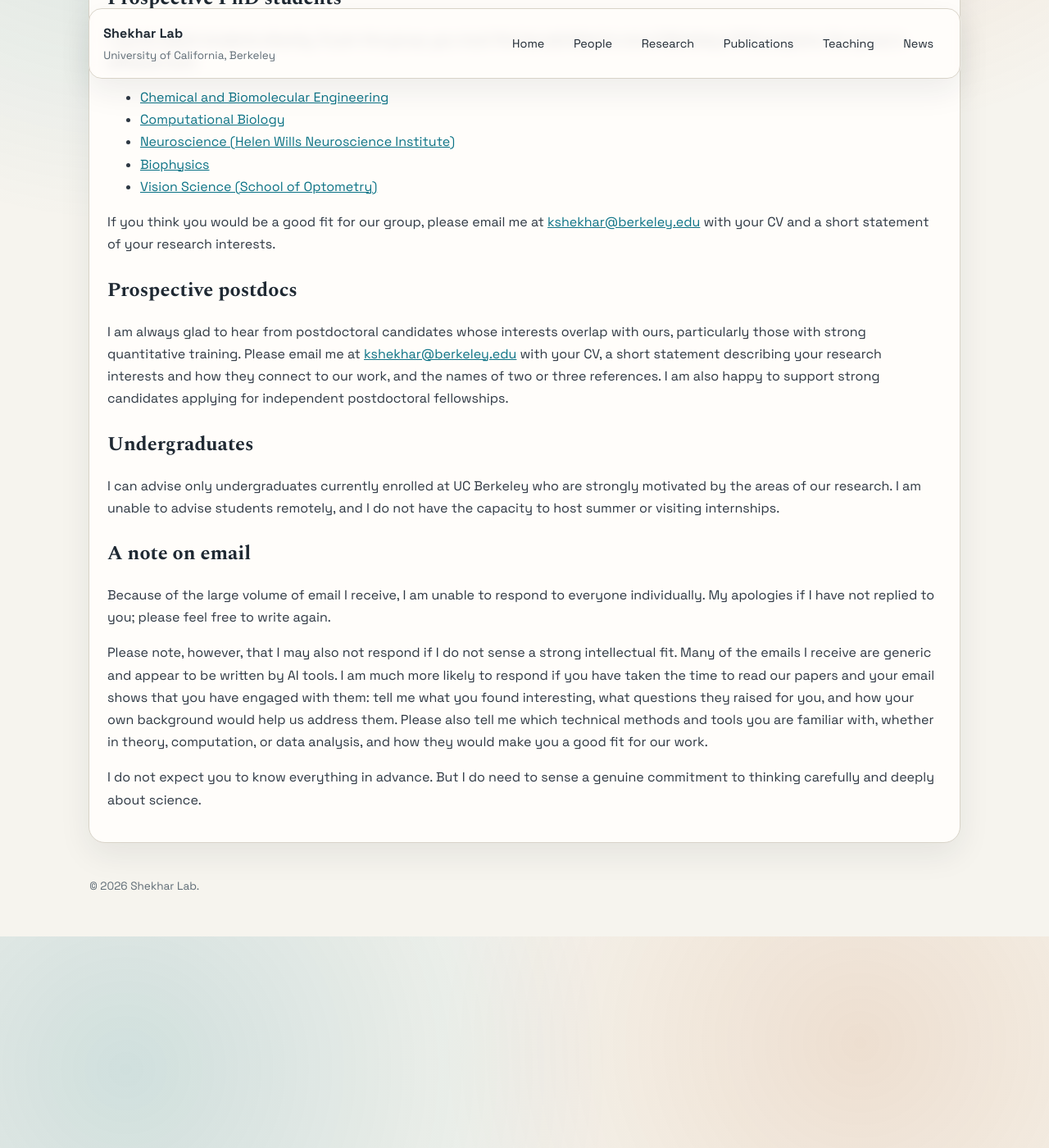
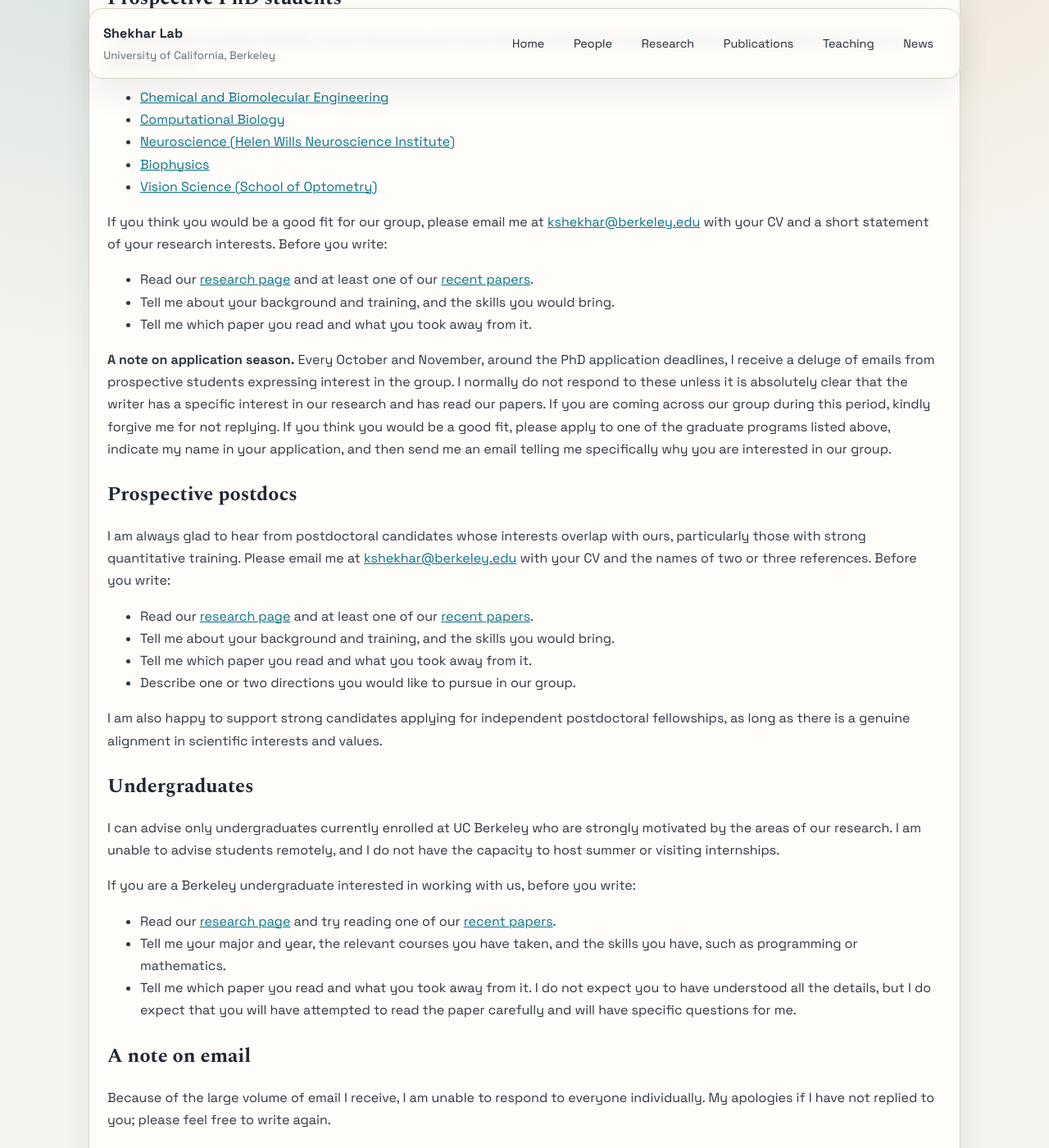
Before and after one commit to shekharlab/shekharlab.github.io, a Jekyll site: the page built from _pages/join.md, in a window 1280 px wide and 1400 px high, scrolled down 479 px. Shown: the whole window at 82% size. Built offline with Jekyll 4.4.1, drawn with Linux system fonts in a browser that asks for light colours; some of the changed text lies outside the part shown.

Commit message:
Join page: add guidelines for applicants and application-season note
Co-Authored-By: Claude Fable 5.2 <noreply@anthropic.com>

```diff
--- a/_pages/join.md
+++ b/_pages/join.md
@@ -22,20 +22,39 @@ I cannot admit students directly. To join the group, you must first be admitted
 - [Biophysics](https://qb3.berkeley.edu/biophysics/)
 - [Vision Science (School of Optometry)](https://vision.berkeley.edu/about-us/vision-science-program/)
 
-If you think you would be a good fit for our group, please email me at [kshekhar@berkeley.edu](mailto:kshekhar@berkeley.edu) with your CV and a short statement of your research interests.
+If you think you would be a good fit for our group, please email me at [kshekhar@berkeley.edu](mailto:kshekhar@berkeley.edu) with your CV and a short statement of your research interests. Before you write:
+
+- Read our [research page]({{ '/projects/' | relative_url }}) and at least one of our [recent papers]({{ '/publications/' | relative_url }}).
+- Tell me about your background and training, and the skills you would bring.
+- Tell me which paper you read and what you took away from it.
+
+**A note on application season.** Every October and November, around the PhD application deadlines, I receive a deluge of emails from prospective students expressing interest in the group. I normally do not respond to these unless it is absolutely clear that the writer has a specific interest in our research and has read our papers. If you are coming across our group during this period, kindly forgive me for not replying. If you think you would be a good fit, please apply to one of the graduate programs listed above, indicate my name in your application, and then send me an email telling me specifically why you are interested in our group.
 
 ## Prospective postdocs
 
-I am always glad to hear from postdoctoral candidates whose interests overlap with ours, particularly those with strong quantitative training. Please email me at [kshekhar@berkeley.edu](mailto:kshekhar@berkeley.edu) with your CV, a short statement describing your research interests and how they connect to our work, and the names of two or three references. I am also happy to support strong candidates applying for independent postdoctoral fellowships.
+I am always glad to hear from postdoctoral candidates whose interests overlap with ours, particularly those with strong quantitative training. Please email me at [kshekhar@berkeley.edu](mailto:kshekhar@berkeley.edu) with your CV and the names of two or three references. Before you write:
+
+- Read our [research page]({{ '/projects/' | relative_url }}) and at least one of our [recent papers]({{ '/publications/' | relative_url }}).
+- Tell me about your background and training, and the skills you would bring.
+- Tell me which paper you read and what you took away from it.
+- Describe one or two directions you would like to pursue in our group.
+
+I am also happy to support strong candidates applying for independent postdoctoral fellowships, as long as there is a genuine alignment in scientific interests and values.
 
 ## Undergraduates
 
 I can advise only undergraduates currently enrolled at UC Berkeley who are strongly motivated by the areas of our research. I am unable to advise students remotely, and I do not have the capacity to host summer or visiting internships.
 
+If you are a Berkeley undergraduate interested in working with us, before you write:
+
+- Read our [research page]({{ '/projects/' | relative_url }}) and try reading one of our [recent papers]({{ '/publications/' | relative_url }}).
+- Tell me your major and year, the relevant courses you have taken, and the skills you have, such as programming or mathematics.
+- Tell me which paper you read and what you took away from it. I do not expect you to have understood all the details, but I do expect that you will have attempted to read the paper carefully and will have specific questions for me.
+
 ## A note on email
 
 Because of the large volume of email I receive, I am unable to respond to everyone individually. My apologies if I have not replied to you; please feel free to write again.
 
-Please note, however, that I may also not respond if I do not sense a strong intellectual fit. Many of the emails I receive are generic and appear to be written by AI tools. I am much more likely to respond if you have taken the time to read our papers and your email shows that you have engaged with them: tell me what you found interesting, what questions they raised for you, and how your own background would help us address them. Please also tell me which technical methods and tools you are familiar with, whether in theory, computation, or data analysis, and how they would make you a good fit for our work.
+Please note, however, that I may also not respond if I do not sense a strong intellectual fit. Many of the emails I receive are generic and appear to be written by AI tools. I am much more likely to respond if you have taken the time to read our papers and your email shows that you have engaged with them, along the lines described above.
 
 I do not expect you to know everything in advance. But I do need to sense a genuine commitment to thinking carefully and deeply about science.
```
